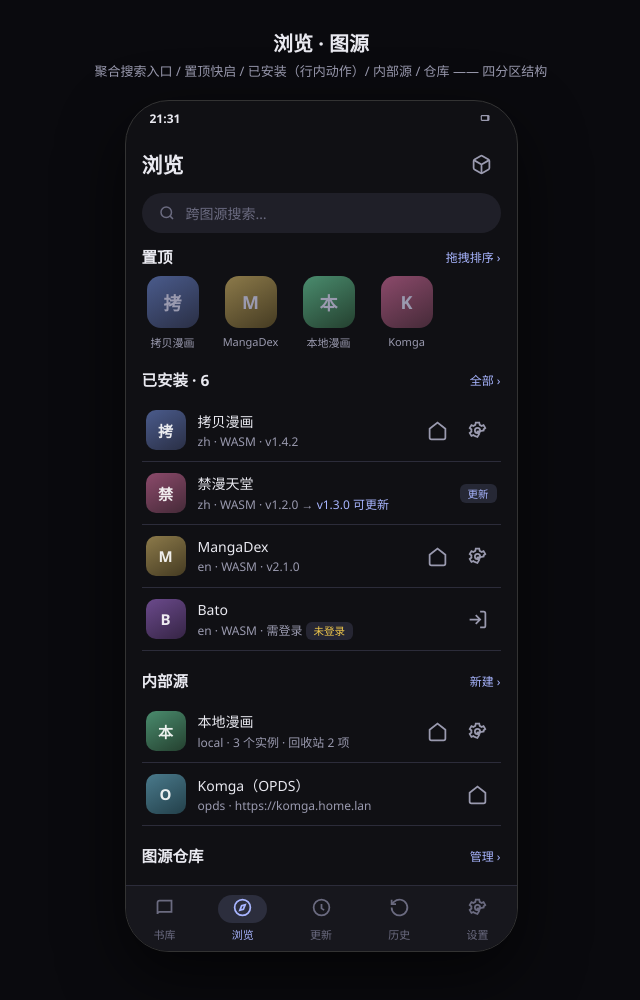
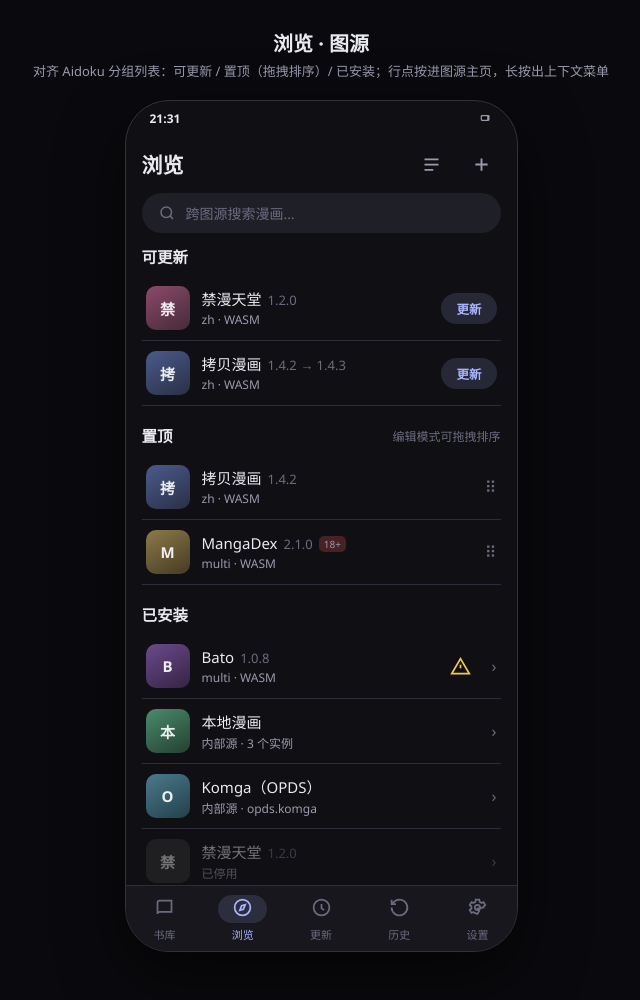
Before and after one commit to Sumidoku/Sumidoku-android, a plain HTML site: page design/preview/03-browse.html in a window 1280 px wide. Shown: the whole page, without its empty margins (319-959 px from the left). Drawn offline with Linux system fonts and the light colour scheme.

Commit message:
Rebuild browse screen to mirror Aidoku grouped source list (updates/pinned/installed)

```diff
--- a/design/preview/03-browse.html
+++ b/design/preview/03-browse.html
@@ -7,20 +7,27 @@
 <link rel="stylesheet" href="assets/mock.css">
 <style>
   .src-icon {
-    width: 40px; height: 40px; border-radius: 10px; flex: none;
+    width: 44px; height: 44px; border-radius: 10px; flex: none;
     display: flex; align-items: center; justify-content: center;
     font-size: 15px; font-weight: 700; color: rgba(255,255,255,.9);
   }
-  .pinrow { display: flex; gap: 16px; margin-bottom: 4px; overflow: hidden; }
-  .pinrow .p { display: flex; flex-direction: column; align-items: center; gap: 6px; width: 62px; }
-  .pinrow .p .src-icon { width: 52px; height: 52px; border-radius: 14px; font-size: 18px; }
-  .pinrow .p span { font-size: 11px; color: var(--muted); text-align: center; }
-  .row-actions { display: flex; align-items: center; gap: 2px; flex: none; }
+  .srcrow { display: flex; align-items: center; gap: 12px; padding: 10px 4px; border-bottom: 1px solid var(--border); }
+  .srcrow .grow { flex: 1; min-width: 0; }
+  .srcrow .t { font-size: 15px; }
+  .srcrow .t .ver { color: var(--faint); font-weight: 400; font-size: 13px; margin-left: 6px; }
+  .srcrow .t .r18 { font-size: 10px; color: var(--muted); background: rgba(235,87,87,.25); border-radius: 5px; padding: 1px 5px; margin-left: 6px; vertical-align: 1px; }
+  .srcrow .s { font-size: 12px; color: var(--muted); margin-top: 2px; }
+  .srcrow .disc { color: var(--faint); flex: none; }
+  .getbtn {
+    flex: none; font-size: 12.5px; font-weight: 700; color: var(--accent);
+    background: var(--accent-soft); border-radius: 99px; padding: 6px 15px;
+  }
+  .drag { color: var(--faint); flex: none; }
 </style>
 </head>
 <body>
 <h1 class="page-title">浏览 · 图源</h1>
-<p class="page-sub">聚合搜索入口 / 置顶快启 / 已安装（行内动作）/ 内部源 / 仓库 —— 四分区结构</p>
+<p class="page-sub">对齐 Aidoku 分组列表：可更新 / 置顶（拖拽排序）/ 已安装；行点按进图源主页，长按出上下文菜单</p>
 <div class="phone">
   <div class="statusbar"><span>21:31</span><span class="icons">
     <svg viewBox="0 0 24 24" fill="currentColor"><rect x="3" y="7" width="15" height="10" rx="2"/><rect x="5" y="9" width="9" height="6" fill="#0A0A0E"/></svg>
@@ -28,73 +35,66 @@
 
   <div class="appbar">
     <span class="title">浏览</span>
-    <span class="iconbtn" title="仓库管理"><svg viewBox="0 0 24 24" fill="none" stroke="currentColor" stroke-width="2"><path d="M21 8a2 2 0 0 0-1-1.73l-7-4a2 2 0 0 0-2 0l-7 4A2 2 0 0 0 3 8v8a2 2 0 0 0 1 1.73l7 4a2 2 0 0 0 2 0l7-4A2 2 0 0 0 21 16z"/><path d="m3.3 7 8.7 5 8.7-5M12 22V12"/></svg></span>
+    <span class="iconbtn" title="编辑（多选卸载/置顶排序）"><svg viewBox="0 0 24 24" fill="none" stroke="currentColor" stroke-width="2"><path d="M4 6h16M4 12h16M4 18h10"/></svg></span>
+    <span class="iconbtn" title="添加仓库 / 安装源"><svg viewBox="0 0 24 24" fill="none" stroke="currentColor" stroke-width="2.2"><path d="M12 5v14M5 12h14"/></svg></span>
   </div>
 
   <div class="content">
     <div class="searchbox">
       <svg viewBox="0 0 24 24" fill="none" stroke="currentColor" stroke-width="2"><circle cx="11" cy="11" r="7"/><path d="m20 20-3.8-3.8"/></svg>
-      跨图源搜索…
+      跨图源搜索漫画…
     </div>
 
-    <div class="sech" style="margin-top:4px"><b>置顶</b><span>拖拽排序 ›</span></div>
-    <div class="pinrow">
-      <div class="p"><span class="src-icon" style="background:linear-gradient(150deg,#4A5B8C,#2A2F45)">拷</span><span>拷贝漫画</span></div>
-      <div class="p"><span class="src-icon" style="background:linear-gradient(150deg,#8C7A4A,#453B22)">M</span><span>MangaDex</span></div>
-      <div class="p"><span class="src-icon" style="background:linear-gradient(150deg,#4A8C6E,#24402F)">本</span><span>本地漫画</span></div>
-      <div class="p"><span class="src-icon" style="background:linear-gradient(150deg,#8C4A6B,#452A38)">K</span><span>Komga</span></div>
+    <div class="sech" style="margin-top:4px"><b>可更新</b></div>
+    <div class="srcrow">
+      <span class="src-icon" style="background:linear-gradient(150deg,#8C4A6B,#452A38)">禁</span>
+      <div class="grow"><div class="t">禁漫天堂<span class="ver">1.2.0</span></div><div class="s">zh · WASM</div></div>
+      <span class="getbtn">更新</span>
+    </div>
+    <div class="srcrow">
+      <span class="src-icon" style="background:linear-gradient(150deg,#4A5B8C,#2A2F45)">拷</span>
+      <div class="grow"><div class="t">拷贝漫画<span class="ver">1.4.2 → 1.4.3</span></div><div class="s">zh · WASM</div></div>
+      <span class="getbtn">更新</span>
     </div>
 
-    <div class="sech"><b>已安装 · 6</b><span>全部 ›</span></div>
-    <div class="listitem">
+    <div class="sech"><b>置顶</b><span style="color:var(--faint)">编辑模式可拖拽排序</span></div>
+    <div class="srcrow">
       <span class="src-icon" style="background:linear-gradient(150deg,#4A5B8C,#2A2F45)">拷</span>
-      <div class="grow"><div class="name">拷贝漫画</div><div class="sub">zh · WASM · v1.4.2</div></div>
-      <span class="row-actions">
-        <span class="iconbtn" title="主页"><svg viewBox="0 0 24 24" fill="none" stroke="currentColor" stroke-width="2"><path d="m3 10 9-7 9 7v10a2 2 0 0 1-2 2H5a2 2 0 0 1-2-2z"/></svg></span>
-        <span class="iconbtn" title="设置"><svg viewBox="0 0 24 24" fill="none" stroke="currentColor" stroke-width="2"><circle cx="12" cy="12" r="3"/><path d="M19 12a7 7 0 0 0-.1-1.2l2-1.6-2-3.4-2.4 1a7 7 0 0 0-2-1.2L14 3h-4l-.5 2.6a7 7 0 0 0-2 1.2l-2.4-1-2 3.4 2 1.6A7 7 0 0 0 5 12c0 .4 0 .8.1 1.2l-2 1.6 2 3.4 2.4-1a7 7 0 0 0 2 1.2l2.4 1 2-3.4-2-1.6c.1-.4.1-.8.1-1.2z"/></svg></span>
-      </span>
+      <div class="grow"><div class="t">拷贝漫画<span class="ver">1.4.2</span></div><div class="s">zh · WASM</div></div>
+      <span class="drag">⠿</span>
     </div>
-    <div class="listitem">
-      <span class="src-icon" style="background:linear-gradient(150deg,#8C4A6B,#452A38)">禁</span>
-      <div class="grow"><div class="name">禁漫天堂</div><div class="sub">zh · WASM · v1.2.0 → <span style="color:var(--accent)">v1.3.0 可更新</span></div></div>
-      <span class="tag acc">更新</span>
-    </div>
-    <div class="listitem">
+    <div class="srcrow">
       <span class="src-icon" style="background:linear-gradient(150deg,#8C7A4A,#453B22)">M</span>
-      <div class="grow"><div class="name">MangaDex</div><div class="sub">en · WASM · v2.1.0</div></div>
-      <span class="row-actions">
-        <span class="iconbtn"><svg viewBox="0 0 24 24" fill="none" stroke="currentColor" stroke-width="2"><path d="m3 10 9-7 9 7v10a2 2 0 0 1-2 2H5a2 2 0 0 1-2-2z"/></svg></span>
-        <span class="iconbtn"><svg viewBox="0 0 24 24" fill="none" stroke="currentColor" stroke-width="2"><circle cx="12" cy="12" r="3"/><path d="M19 12a7 7 0 0 0-.1-1.2l2-1.6-2-3.4-2.4 1a7 7 0 0 0-2-1.2L14 3h-4l-.5 2.6a7 7 0 0 0-2 1.2l-2.4-1-2 3.4 2 1.6A7 7 0 0 0 5 12c0 .4 0 .8.1 1.2l-2 1.6 2 3.4 2.4-1a7 7 0 0 0 2 1.2l2.4 1 2-3.4-2-1.6c.1-.4.1-.8.1-1.2z"/></svg></span>
-      </span>
-    </div>
-    <div class="listitem">
-      <span class="src-icon" style="background:linear-gradient(150deg,#6B4A8C,#352444)">B</span>
-      <div class="grow"><div class="name">Bato</div><div class="sub">en · WASM · 需登录 <span class="tag warn">未登录</span></div></div>
-      <span class="iconbtn" title="登录"><svg viewBox="0 0 24 24" fill="none" stroke="currentColor" stroke-width="2"><path d="M15 3h4a2 2 0 0 1 2 2v14a2 2 0 0 1-2 2h-4M10 17l5-5-5-5M15 12H3"/></svg></span>
+      <div class="grow"><div class="t">MangaDex<span class="ver">2.1.0</span><span class="r18">18+</span></div><div class="s">multi · WASM</div></div>
+      <span class="drag">⠿</span>
     </div>
 
-    <div class="sech"><b>内部源</b><span>新建 ›</span></div>
-    <div class="listitem">
+    <div class="sech"><b>已安装</b></div>
+    <div class="srcrow">
+      <span class="src-icon" style="background:linear-gradient(150deg,#6B4A8C,#352444)">B</span>
+      <div class="grow"><div class="t">Bato<span class="ver">1.0.8</span></div><div class="s">multi · WASM</div></div>
+      <span class="iconbtn" title="缺少登录" style="color:var(--warning)"><svg viewBox="0 0 24 24" fill="none" stroke="currentColor" stroke-width="2"><path d="M12 3 2 20h20zM12 10v4m0 3h.01"/></svg></span>
+      <span class="disc">›</span>
+    </div>
+    <div class="srcrow">
       <span class="src-icon" style="background:linear-gradient(150deg,#4A8C6E,#24402F)">本</span>
-      <div class="grow"><div class="name">本地漫画</div><div class="sub">local · 3 个实例 · 回收站 2 项</div></div>
-      <span class="row-actions">
-        <span class="iconbtn"><svg viewBox="0 0 24 24" fill="none" stroke="currentColor" stroke-width="2"><path d="m3 10 9-7 9 7v10a2 2 0 0 1-2 2H5a2 2 0 0 1-2-2z"/></svg></span>
-        <span class="iconbtn"><svg viewBox="0 0 24 24" fill="none" stroke="currentColor" stroke-width="2"><circle cx="12" cy="12" r="3"/><path d="M19 12a7 7 0 0 0-.1-1.2l2-1.6-2-3.4-2.4 1a7 7 0 0 0-2-1.2L14 3h-4l-.5 2.6a7 7 0 0 0-2 1.2l-2.4-1-2 3.4 2 1.6A7 7 0 0 0 5 12c0 .4 0 .8.1 1.2l-2 1.6 2 3.4 2.4-1a7 7 0 0 0 2 1.2l2.4 1 2-3.4-2-1.6c.1-.4.1-.8.1-1.2z"/></svg></span>
-      </span>
+      <div class="grow"><div class="t">本地漫画</div><div class="s">内部源 · 3 个实例</div></div>
+      <span class="disc">›</span>
     </div>
-    <div class="listitem">
+    <div class="srcrow">
       <span class="src-icon" style="background:linear-gradient(150deg,#4A7A8C,#23404A)">O</span>
-      <div class="grow"><div class="name">Komga（OPDS）</div><div class="sub">opds · https://komga.home.lan</div></div>
-      <span class="iconbtn"><svg viewBox="0 0 24 24" fill="none" stroke="currentColor" stroke-width="2"><path d="m3 10 9-7 9 7v10a2 2 0 0 1-2 2H5a2 2 0 0 1-2-2z"/></svg></span>
+      <div class="grow"><div class="t">Komga（OPDS）</div><div class="s">内部源 · opds.komga</div></div>
+      <span class="disc">›</span>
+    </div>
+    <div class="srcrow" style="border-bottom:0;opacity:.45">
+      <span class="src-icon" style="background:#333">禁</span>
+      <div class="grow"><div class="t">禁漫天堂<span class="ver">1.2.0</span></div><div class="s">已停用</div></div>
+      <span class="disc">›</span>
     </div>
 
-    <div class="sech"><b>图源仓库</b><span>管理 ›</span></div>
-    <div class="listitem">
-      <div class="grow"><div class="name" style="font-size:13.5px">community-sources</div><div class="sub">87 个源 · <span style="color:var(--accent)">2 个可更新</span> · 6 小时前刷新</div></div>
-      <span class="tag acc">浏览 ›</span>
-    </div>
-    <div class="listitem" style="border-bottom:0">
-      <div class="grow"><div class="name" style="font-size:13.5px;color:var(--accent)">＋ 添加仓库</div><div class="sub">粘贴 index.json 地址</div></div>
+    <div style="font-size:11.5px;color:var(--faint);line-height:1.7;margin-top:14px">
+      行点按 → 图源主页/搜索；长按 → 置顶 / 设置 / 登录 / 停用 / 卸载；
+      右上角 ＋ → 添加仓库与浏览安装（Aidoku 的 AddSource 流程）。
     </div>
   </div>
 
```
Also changed, not shown: design/preview/index.html (+1 -1 lines).
